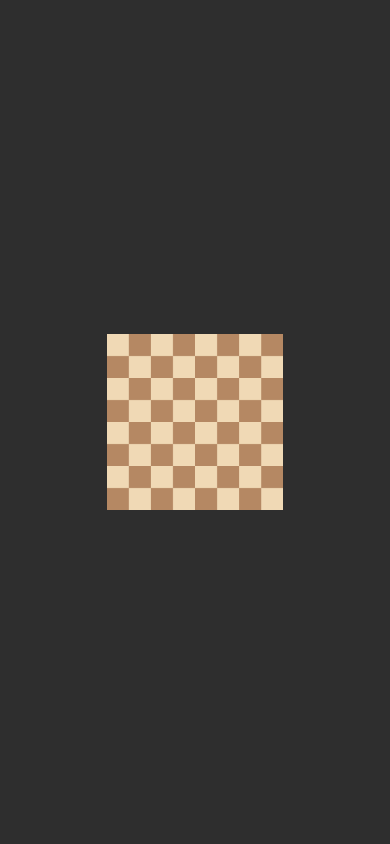
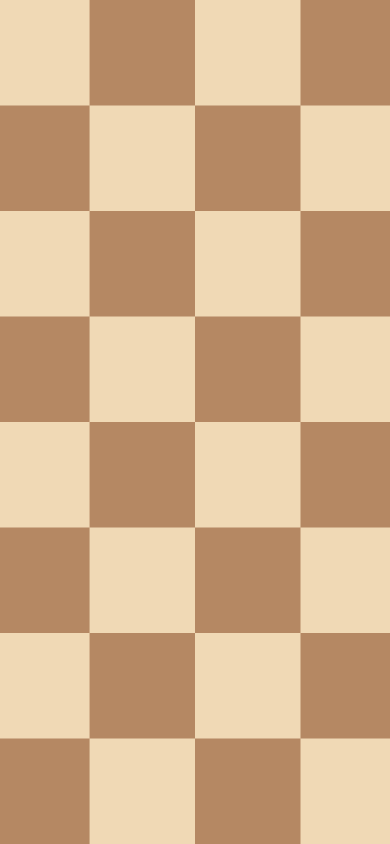
Before and after one commit to get-Friday/chess, a React (Create React App) app: page / in a window 390 px wide. Built offline with nearby package versions, Linux system fonts and the light colour scheme.

Commit message:
Fix: Styles for a responsive board

```diff
--- a/src/components/board/Board.css
+++ b/src/components/board/Board.css
@@ -1,12 +1,23 @@
 .board {
+  position: absolute;
+  user-select: none;
+  background: center/cover url('/public/board.png');
+
+  top: 0;
+  left: 0;
+
+  width: 100%;
+  height: 100%;
+}
+
+.board-container {
   position: relative;
-  user-select: none;
-  background: no-repeat center/contain url('/public/board.png');
-  flex-grow: 1;
+
+  width: 100%;
+  padding-bottom: 100%;
 }
 
 .layout {
-  display: flex;
   height: 80vh;
-  width: 45vw;
+  width: 50vw;
 }
```
